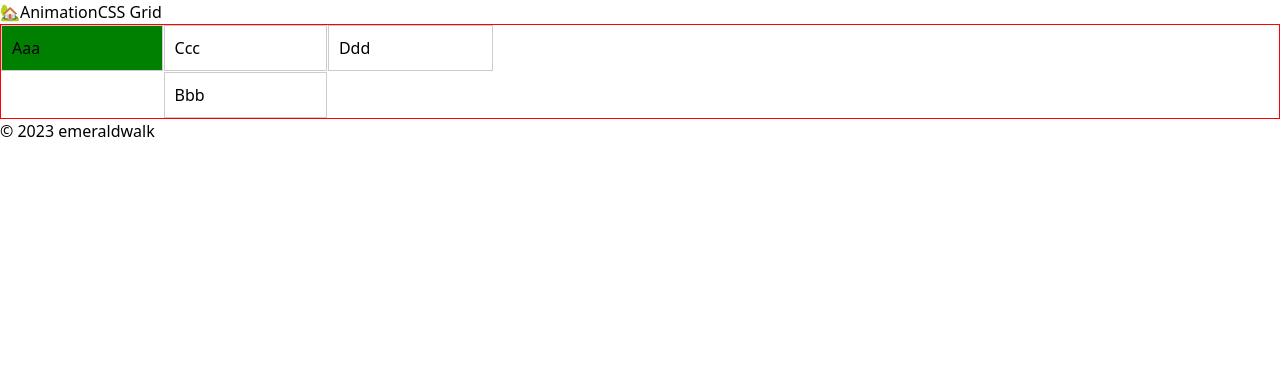
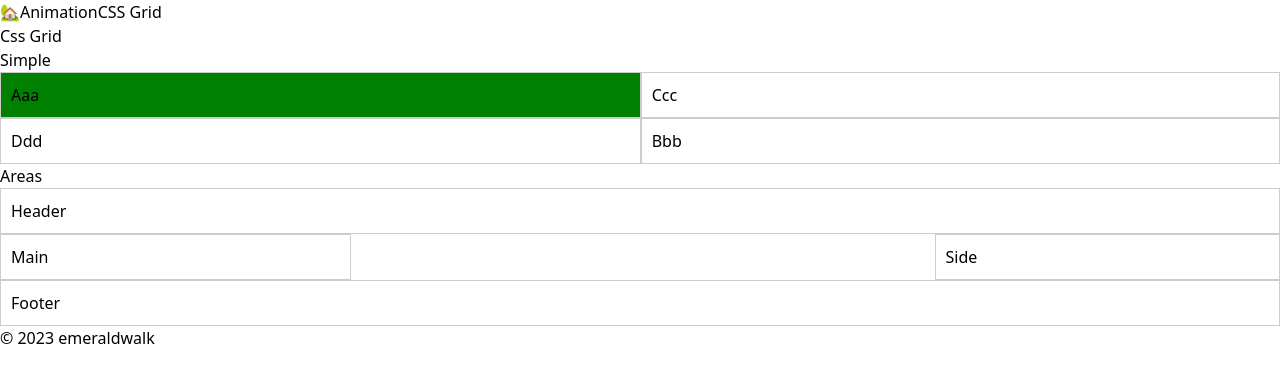
Before and after one commit to emeraldwalk/emeraldwalk-learning, a Next.js app: page /css-grid in a window 1280 px wide. Shown: the top 382 px of the page. Built offline with nearby package versions, Linux system fonts and the light colour scheme.

Commit message:
Css grid areas

```diff
--- /dev/null
+++ b/src/components/CssGrid.module.css
@@ -0,0 +1,34 @@
+.container {
+  display: grid;
+}
+.container > * {
+  border: 1px solid #ccc;
+  padding: 10px;
+}
+
+.item:nth-of-type(1) {
+  background-color: green;
+}
+.item:nth-of-type(2) {
+  grid-column: 2 / 3;
+  grid-row: 2;
+}
+
+.areaGrid {
+  grid-template-areas:
+    'header header header header'
+    'main . . side'
+    'footer footer footer footer';
+}
+.itemHeader {
+  grid-area: header;
+}
+.itemMain {
+  grid-area: main;
+}
+.itemSide {
+  grid-area: side;
+}
+.itemFooter {
+  grid-area: footer;
+}
--- /dev/null
+++ b/src/components/CssGrid.tsx
@@ -0,0 +1,21 @@
+import React from 'react'
+
+import styles from './CssGrid.module.css'
+
+export const SimpleGrid: React.FC = () => (
+  <div className={styles.container}>
+    <div className={styles.item}>Aaa</div>
+    <div className={styles.item}>Bbb</div>
+    <div className={styles.item}>Ccc</div>
+    <div className={styles.item}>Ddd</div>
+  </div>
+)
+
+export const AreaGrid: React.FC = () => (
+  <div className={[styles.container, styles.areaGrid].join(' ')}>
+    <div className={styles.itemHeader}>Header</div>
+    <div className={styles.itemMain}>Main</div>
+    <div className={styles.itemSide}>Side</div>
+    <div className={styles.itemFooter}>Footer</div>
+  </div>
+)
--- /dev/null
+++ b/src/pages/css-grid.mdx
@@ -0,0 +1,13 @@
+import React from 'react'
+
+import { AreaGrid, SimpleGrid } from '@/components/CssGrid'
+
+# Css Grid
+
+## Simple
+
+<SimpleGrid />
+
+## Areas
+
+<AreaGrid />
--- a/src/pages/css-grid.tsx
+++ /dev/null
@@ -1,16 +0,0 @@
-import React from 'react'
-
-import styles from './css-grid.module.css'
-
-export interface CssGridProps {}
-
-const CssGrid: React.FC<CssGridProps> = () => (
-  <div className={styles.container}>
-    <div className={styles.item}>Aaa</div>
-    <div className={styles.item}>Bbb</div>
-    <div className={styles.item}>Ccc</div>
-    <div className={styles.item}>Ddd</div>
-  </div>
-)
-
-export default CssGrid
```
